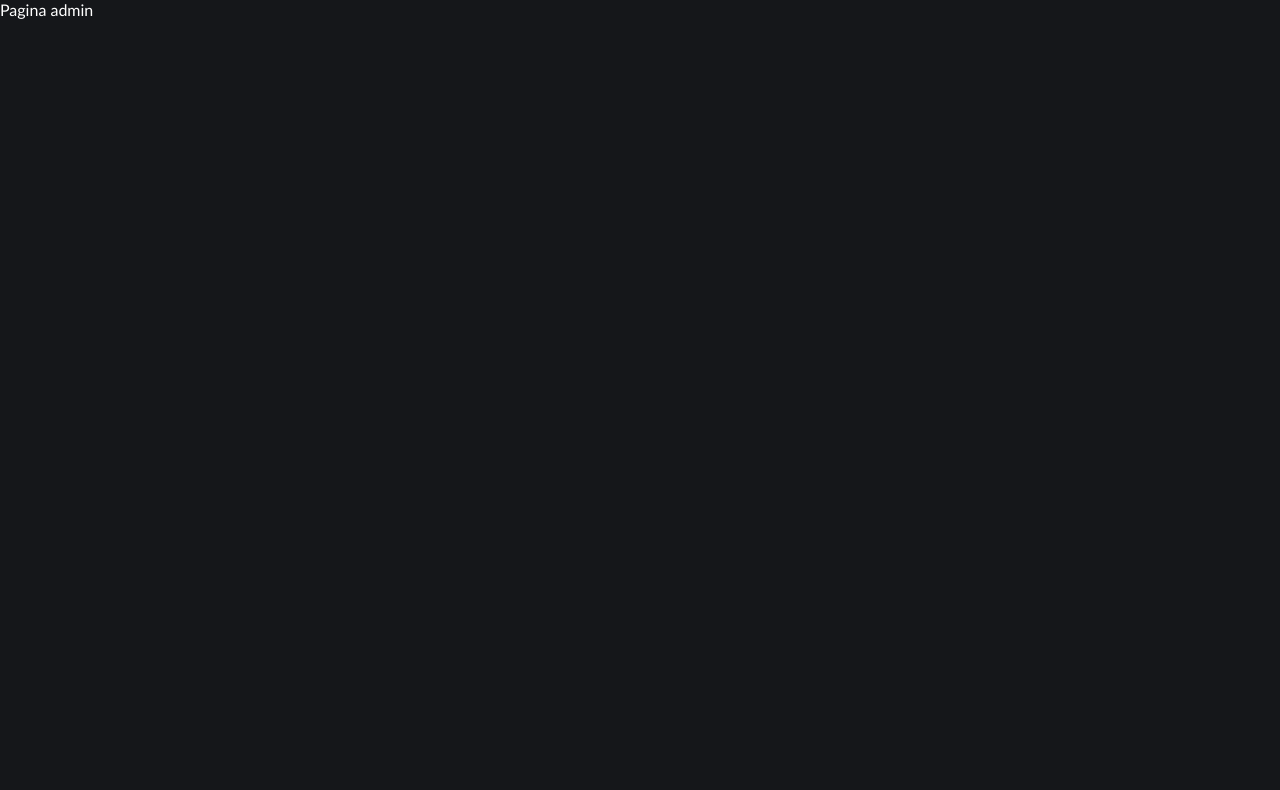
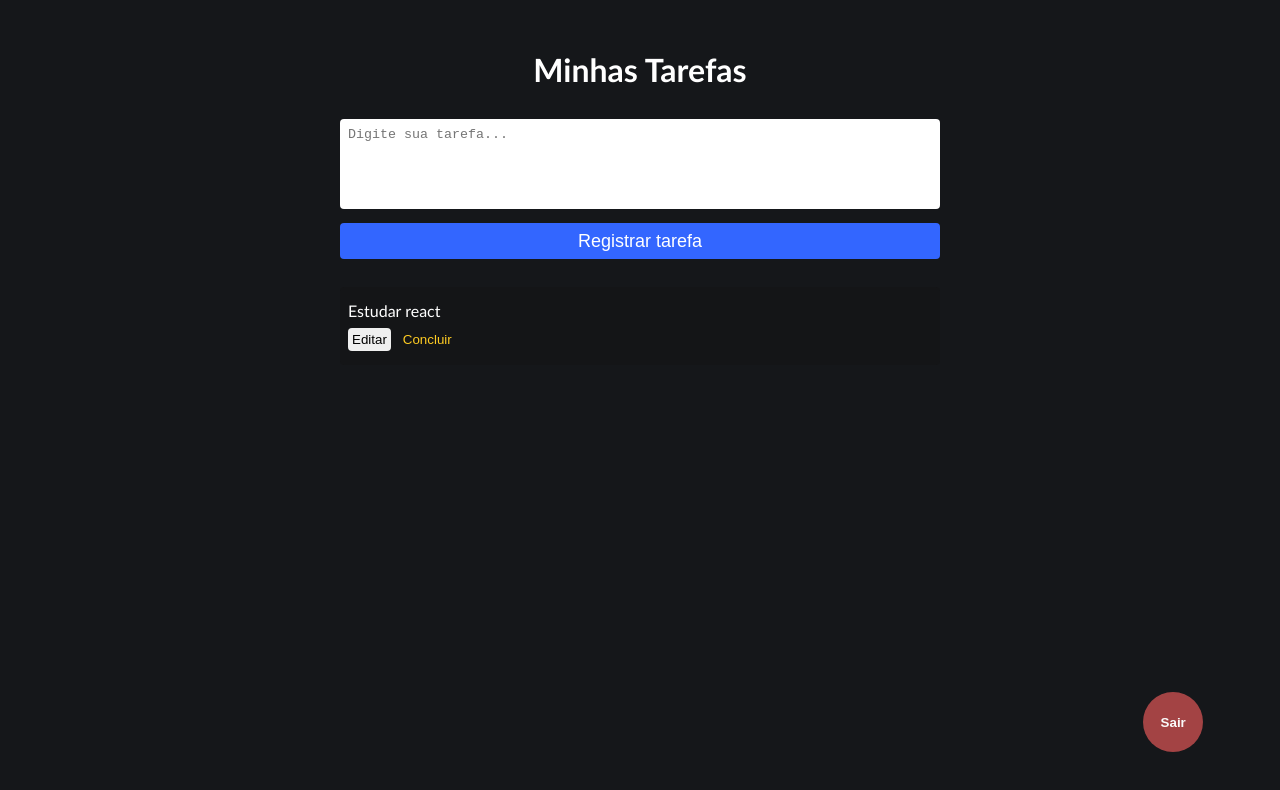
Before and after one commit to mkorrea/project-tarefas, a React (Create React App) app: page /admin in a window 1280 px wide. Shown: the top 790 px of the page. Built offline with nearby package versions, Linux system fonts and the light colour scheme; no server answers; sample sign-in values are in the browser's storage.

Commit message:
create admin page

```diff
--- a/src/pages/Admin/admin.css
+++ b/src/pages/Admin/admin.css
@@ -0,0 +1,62 @@
+
+.admin-container{
+   margin-top: 50px;
+   display: flex;
+   align-items: center;
+   flex-direction: column;
+}
+
+.admin-container h1 {
+   margin-bottom: 30px;
+}
+
+.btn-registrar {
+   margin: 14px 0 28px 0;
+}
+
+.list {
+   max-width: 600px;
+   width: 90%;
+   display: flex;
+   justify-content: center;
+   flex-direction: column;
+   padding: 14px 8px;
+   margin-bottom: 12px;
+   border-radius: 4px;
+   background-color: rgba(18, 18, 18, 0.40);
+}
+
+.list p {
+   margin-bottom: 8px;
+}
+
+.list button {
+   margin-right: 8px;
+   padding: 4px;
+   border: 0;
+   border-radius: 4px;
+}
+
+.btn-concluir {
+   color: #ffcc23;
+   background-color: transparent;
+}
+
+.btn-logout {
+   width: 60px;
+   height: 60px;
+   position: absolute;
+   bottom: 6%;
+   right: 6%;
+   border-radius: 30px;
+   border: 0;
+   font-weight: bold;
+   color: #fafafa;
+   transition: all 400ms;
+   background-color: #e85a5aac;
+}
+
+.btn-logout:hover{
+   background-color: #e23c3cf1;
+   color: #fff;
+}
--- a/src/pages/Admin/index.js
+++ b/src/pages/Admin/index.js
@@ -1,9 +1,51 @@
 import './admin.css'
+import { useState } from 'react'
+import { auth } from '../../firebaseConnection'
+import { signOut } from 'firebase/auth'
 
 export default function Admin() {
+   const [tarefaInput, setTarefaInput] = useState('')
+
+   function handleRegister(e){
+      e.preventDefault()
+      alert("asodj")
+   }
+
+   async function handleLogout(){
+      await signOut(auth)
+      // .then(()=>{
+      //    navigate('/')
+      // })
+      // .catch((error)=>{
+      //    console.log("erro ao sair:" + error)
+      // })
+   }
+
    return(
-      <div>
-         Pagina admin
+      <div className='admin-container'>
+         <h1>Minhas Tarefas</h1>
+
+         <form className='form' onSubmit={handleRegister}>
+            <textarea
+               placeholder='Digite sua tarefa...'
+               value={tarefaInput}
+               onChange={(e)=>setTarefaInput(e.target.value)}
+            />
+
+            <button type='submit' className='btn-registrar'>Registrar tarefa</button>
+         </form>
+
+         <section className='list'>
+            <p>Estudar react</p>
+
+            <div>
+               <button>Editar</button>
+               <button className='btn-concluir'>Concluir</button>
+            </div>
+         </section>
+
+         <button className='btn-logout' onClick={handleLogout}>Sair</button>
+
       </div>
    )
 }
--- a/src/pages/Home/home.css
+++ b/src/pages/Home/home.css
@@ -16,14 +16,14 @@
    margin-bottom: 28px;
 }
 
-.home-container form {
+form {
    max-width: 600px;
    width: 90%;
    display: flex;
    flex-direction: column;
 }
 
-.home-container form input {
+form input {
    height: 36px;
    margin-bottom: 12px;
    padding: 0 8px;
@@ -31,7 +31,7 @@
    border-radius: 4px;
 }
 
-.home-container form button {
+form button {
    height: 36px;
    border: 0;
    border-radius: 4px;
@@ -41,12 +41,12 @@
    transition: all 250ms;
 }
 
-.home-container form textarea{
+form textarea{
    height: 90px;
    margin-bottom: 0;
+   padding: 8px;
    border: 0;
    resize: none;
-   background-color: brown;
    border-radius: 4px;
 }
 
```
